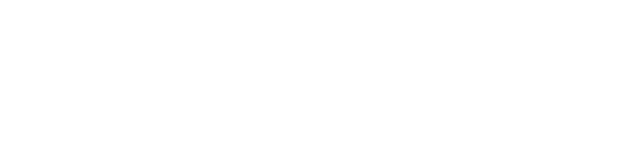
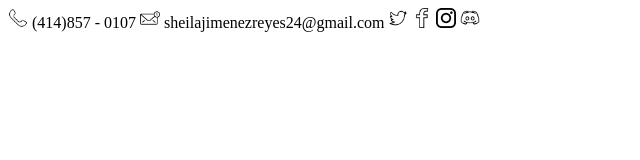
Before and after one commit to Sheilajimenezreyes/Proyecto-HTML, a plain HTML site: page index.html in a window 1280 px wide. Shown: the whole page, without its empty margins (0-640 px from the left). Drawn offline with Linux system fonts and the light colour scheme.

Commit message:
Primera version de la primera seccion del header

```diff
--- a/index.html
+++ b/index.html
@@ -1,12 +1,25 @@
 <!DOCTYPE html>
 <html lang="en">
-<head>
-    <meta charset="UTF-8">
-    <meta name="viewport" content="width=device-width, initial-scale=1.0">
+  <head>
+    <meta charset="UTF-8" />
+    <meta name="viewport" content="width=device-width, initial-scale=1.0" />
     <title>Document</title>
-    <link rel="stylesheet" href="style.css">
-</head>
-<body>
-
-</body>
+    <link rel="stylesheet" href="style.css" />
+  </head>
+  <body>
+    <header>
+      <section class="header-section1">
+        <img width="20px" src="./IMG/telefono.png" alt="Icono de telefono" />
+        <span>(414)857 - 0107</span>
+        <img width="20px" src="./IMG/nuevo-correo-electronico.png" alt="Icono de nuevo-correo-electronico"/>
+        <span>sheilajimenezreyes24@gmail.com</span>
+        <img width="20px" src="./IMG/twitter.png" alt="Icono de twitter" />
+        <img width="20px" src="./IMG/facebook (1).png" alt="Icono de Facebook"/>
+        <img width="20px" src="./IMG/logotipo-de-instagram.png" alt="logotipo-de-instagram"/>
+        <img width="20px" src="./IMG/descarga discord.png" alt="logotipo-de-discord"/>
+      </section>
+    </header>
+    <main></main>
+    <footer></footer>
+  </body>
 </html>
```
Also changed, not shown: IMG/descarga discord.png (added), IMG/facebook (1).png (added), IMG/logotipo-de-instagram.png (added), IMG/nuevo-correo-electronico.png (added), IMG/telefono.png (added), IMG/twitter.png (added).
